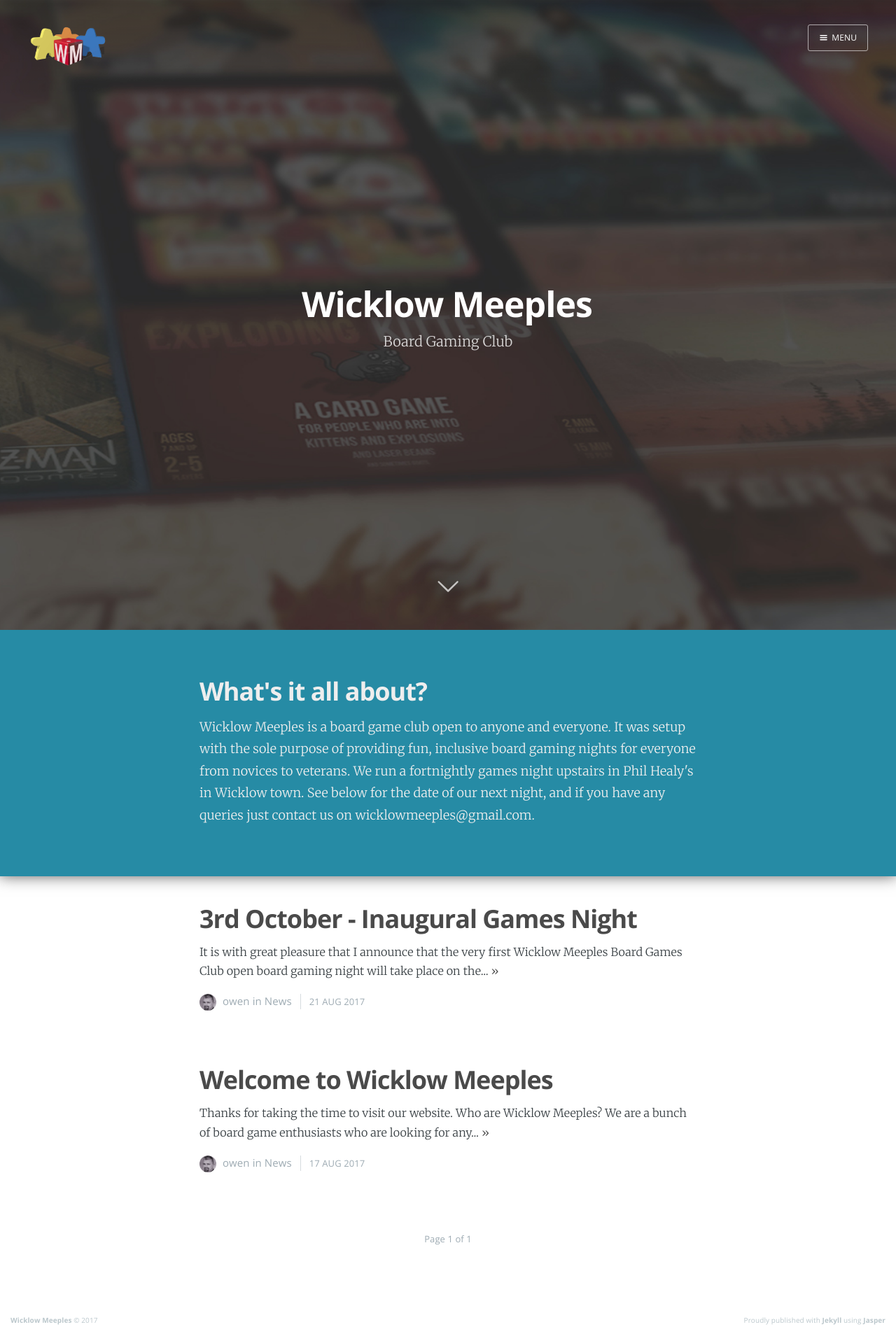
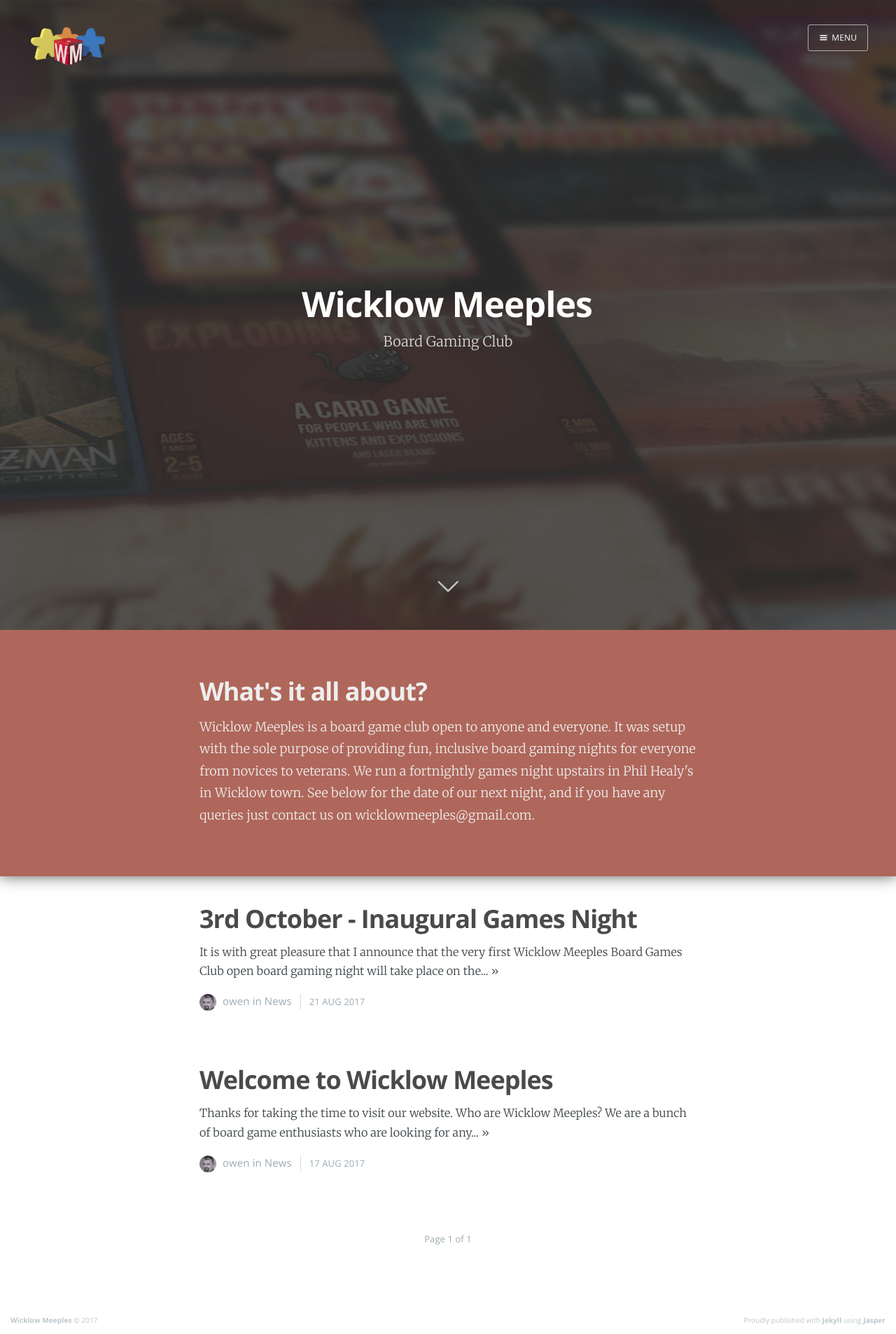
Before and after one commit to owenmcg/owenmcg.github.io, a Jekyll site: the page built from index.html, in a window 1280 px wide. Shown: the whole page at 70% size. Built offline with Jekyll 4.4.1, drawn with Linux system fonts in a browser that asks for light colours; nearby versions of some CDN libraries; the list of posts is cut into pages by our own code.

Commit message:
welcome bg

```diff
--- a/assets/css/screen.css
+++ b/assets/css/screen.css
@@ -2068,7 +2068,7 @@ box-shadow: inset 0px -24px 60px -12px rgba(0,0,0,1);
    ===================================================================== */
 
    .content.welcome {
-    background: #268ba5;
+    background: #af675b;
     color: #eee;
     margin-top: -5rem;
     padding-top: 1.5em;
```
